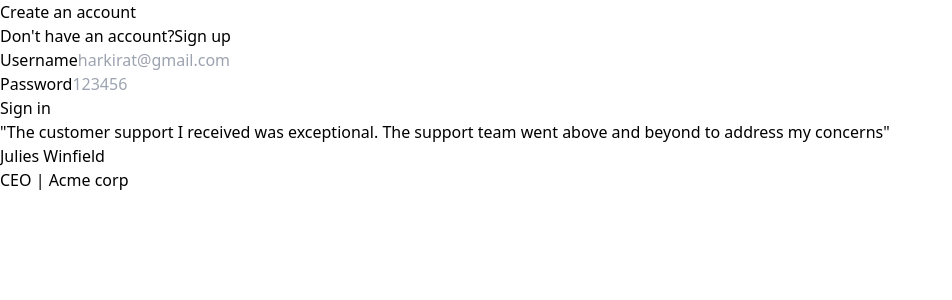
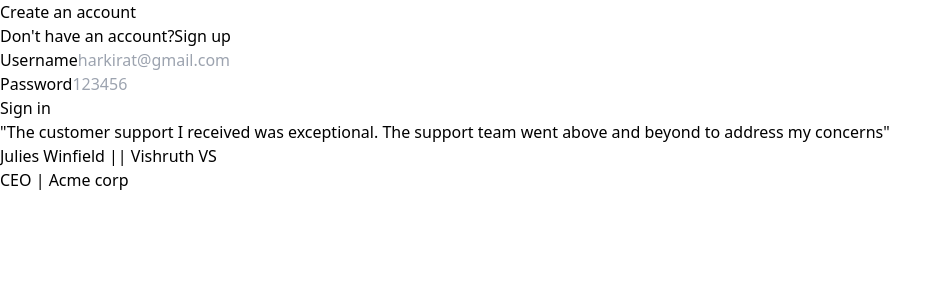
Before and after one commit to VishruthVS/Blogs, a React (Vite) app in the folder frontend/: page /signin in a window 1280 px wide. Shown: the top 300 px of the page, without its empty margins (0-952 px from the left). Built offline with nearby package versions, Linux system fonts and the light colour scheme.

Commit message:
frontend basic working

```diff
--- a/frontend/src/components/Quote.tsx
+++ b/frontend/src/components/Quote.tsx
@@ -7,7 +7,7 @@ export const Quote = () => {
                     "The customer support I received was exceptional. The support team went above and beyond to address my concerns"
                 </div>
                 <div className="max-w-md text-xl font-semibold text-left mt-4">
-                    Julies Winfield
+                    Julies Winfield || Vishruth VS
                 </div>
                 <div className="max-w-md text-sm font-light text-slate-400">
                     CEO | Acme corp
```
